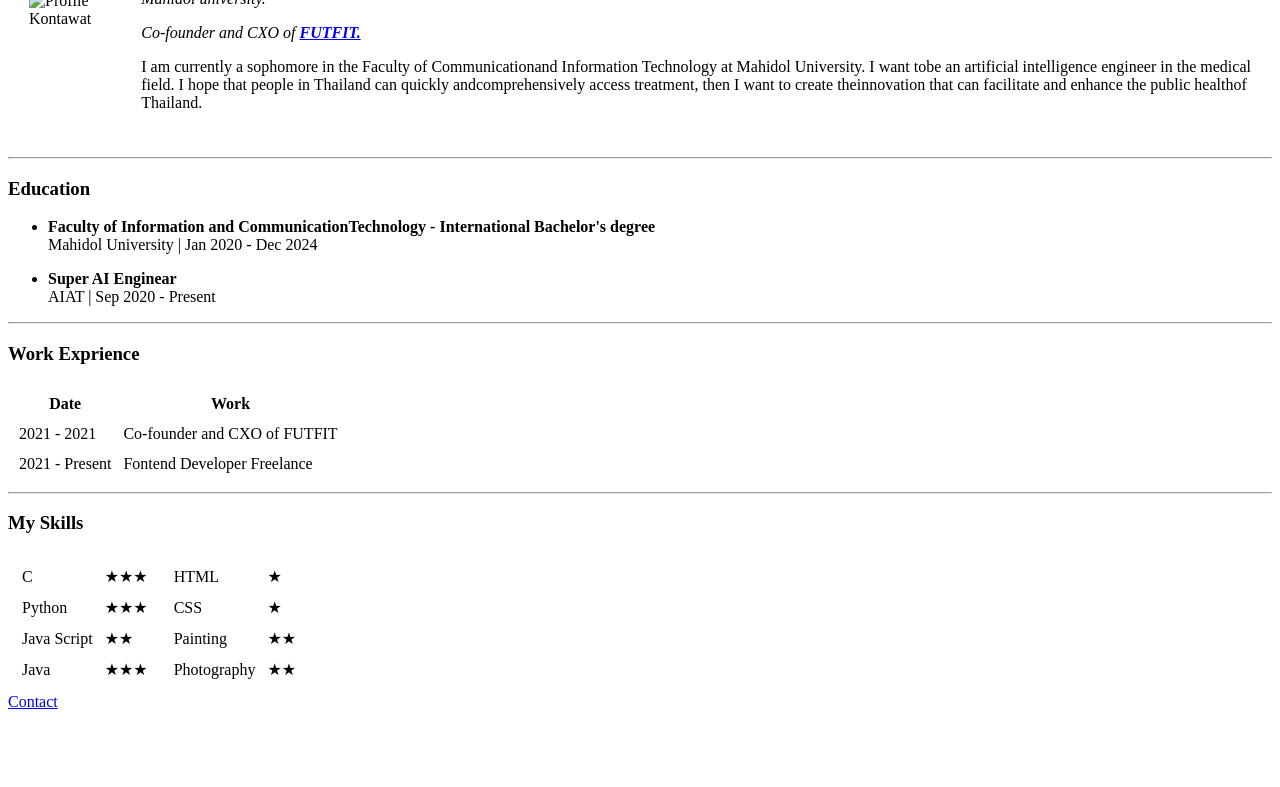
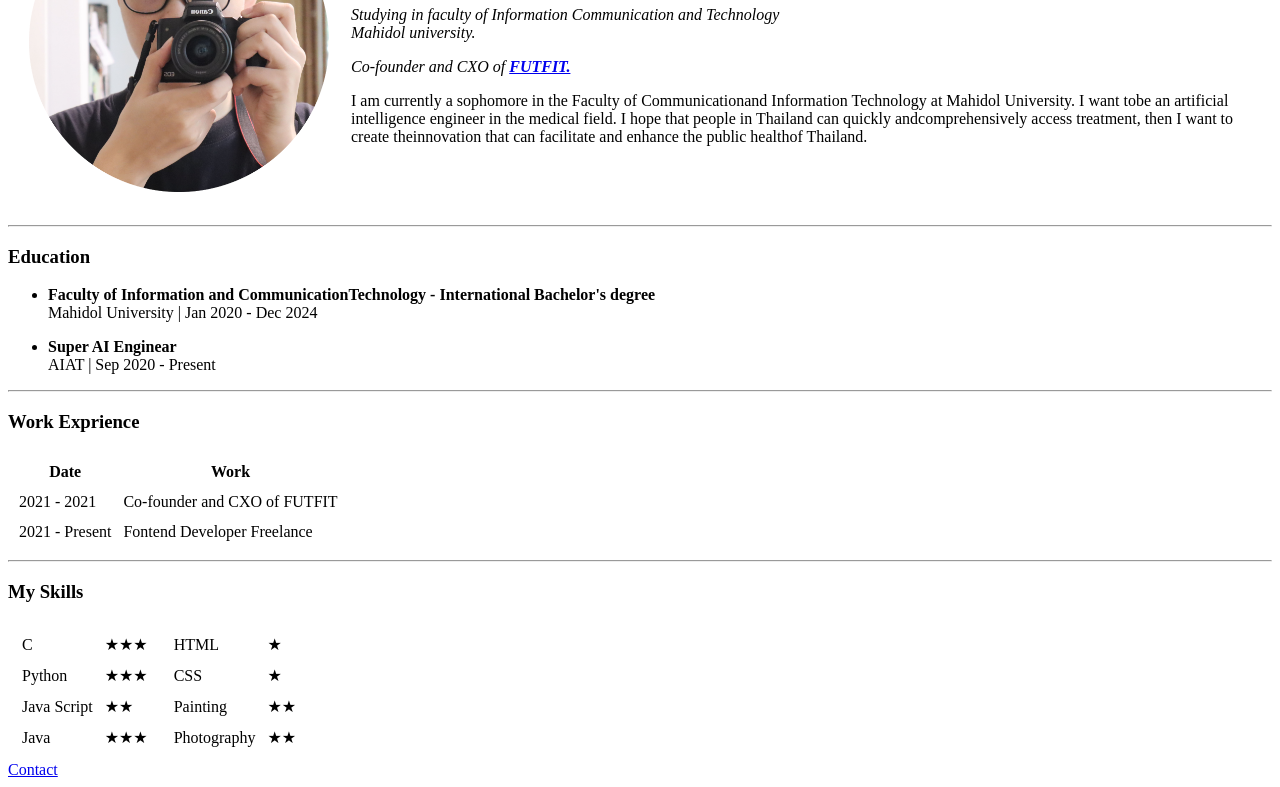
Before and after one commit to Nightsky-na/cv, a plain HTML site: page index.html in a window 1280 px wide. Shown: the part 137-924 px from the top of the page. Before the commit the page ends 856 px from the top, so only its background shows below. Drawn offline with Linux system fonts and the light colour scheme.

Commit message:
change pic

```diff
--- a/index.html
+++ b/index.html
@@ -10,7 +10,7 @@
 <body>
   <table cellspacing="20">
     <td>
-      <img src="./img/kontawat-modified-resize.png" width="300" height="300"  alt="Profile Kontawat">
+      <img src="kontawat-modified-resize.png" width="300" height="300"  alt="Profile Kontawat">
     </td>
     <td>
       <h1>Kontawat Wisetpaitoon</h1>
```
